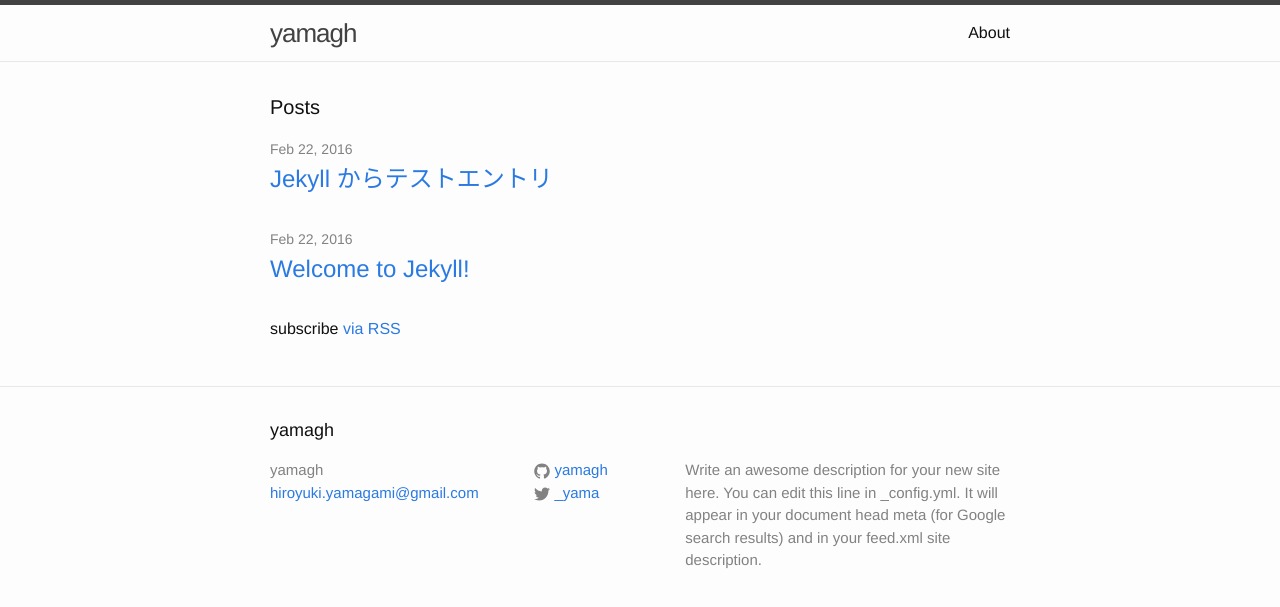
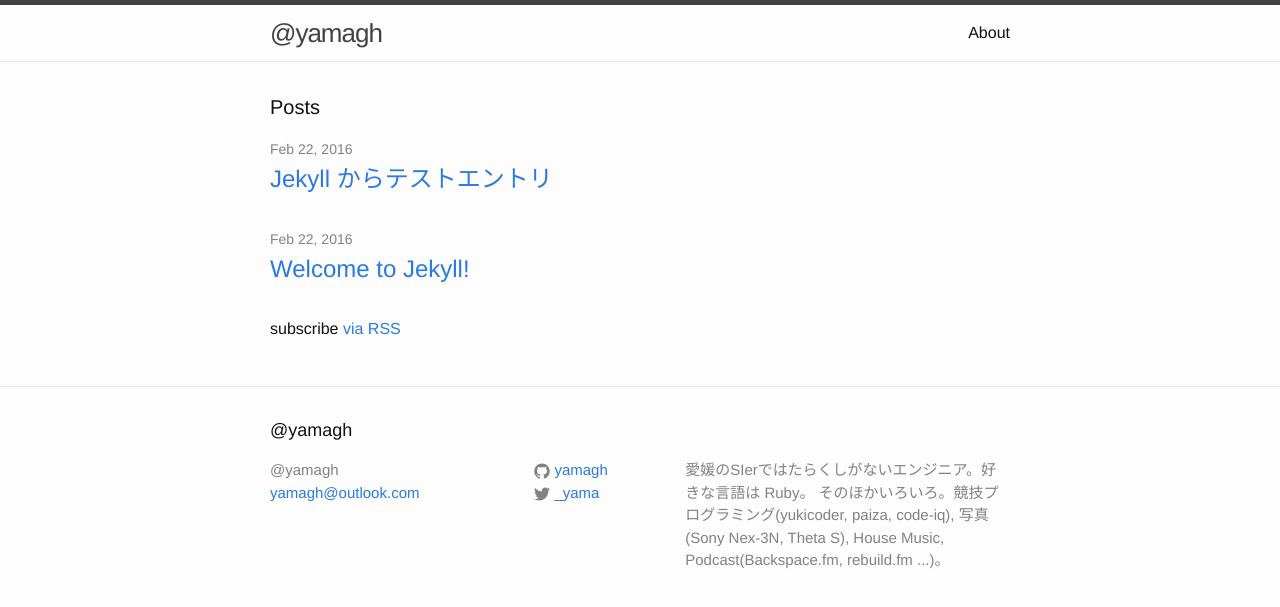
Before and after one commit to yamagh/yamagh.github.io, a Jekyll site: the page built from index.html, in a window 1280 px wide. Shown: the top 607 px of the page. Built offline with Jekyll 4.4.1, drawn with Linux system fonts in a browser that asks for light colours.

Commit message:
update profile

```diff
--- a/_config.yml
+++ b/_config.yml
@@ -6,12 +6,12 @@
 # 'jekyll serve'. If you change this file, please restart the server process.
 
 # Site settings
-title: yamagh
-email: hiroyuki.yamagami@gmail.com
+title: '@yamagh'
+email: yamagh@outlook.com
 description: > # this means to ignore newlines until "baseurl:"
-  Write an awesome description for your new site here. You can edit this
-  line in _config.yml. It will appear in your document head meta (for
-  Google search results) and in your feed.xml site description.
+  愛媛のSIerではたらくしがないエンジニア。好きな言語は Ruby。
+  そのほかいろいろ。競技プログラミング(yukicoder, paiza, code-iq), 写真(Sony
+  Nex-3N, Theta S), House Music, Podcast(Backspace.fm, rebuild.fm ...)。
 baseurl: "" # the subpath of your site, e.g. /blog
 url: "http://yourdomain.com" # the base hostname & protocol for your site
 twitter_username: _yama
```
